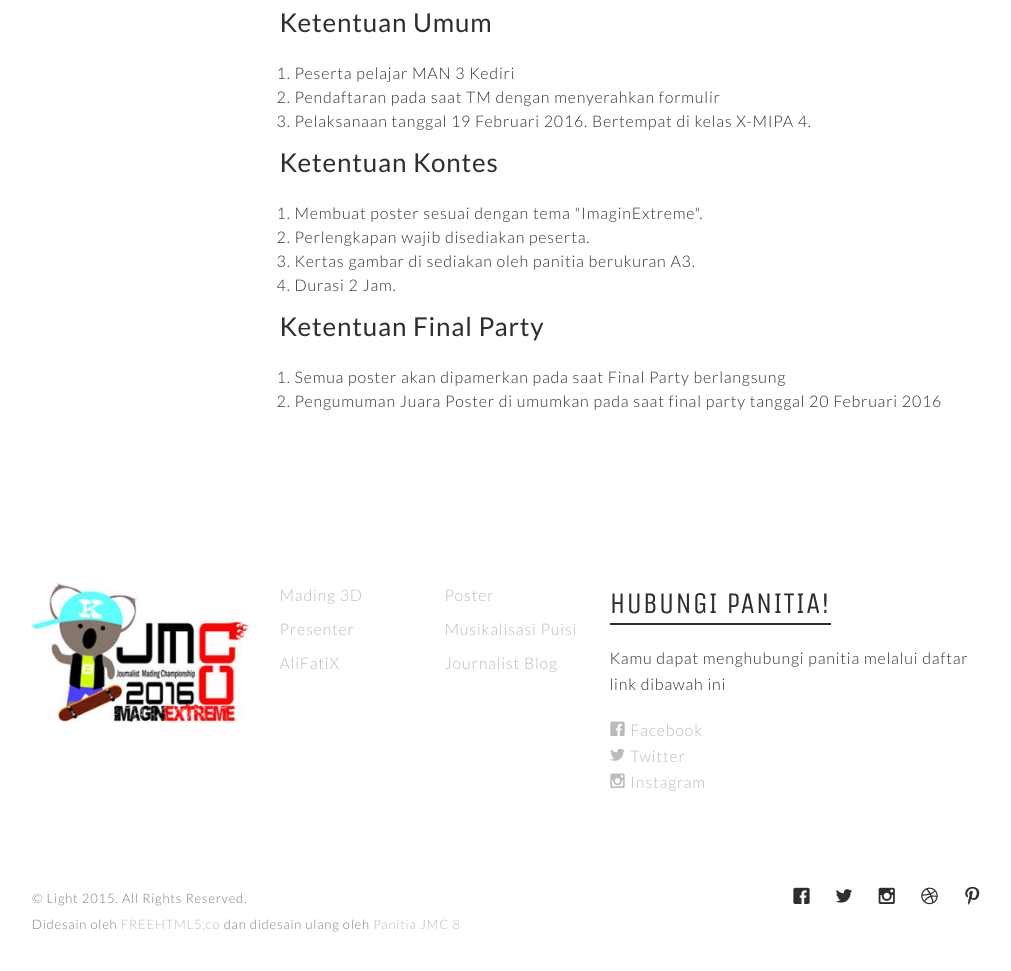
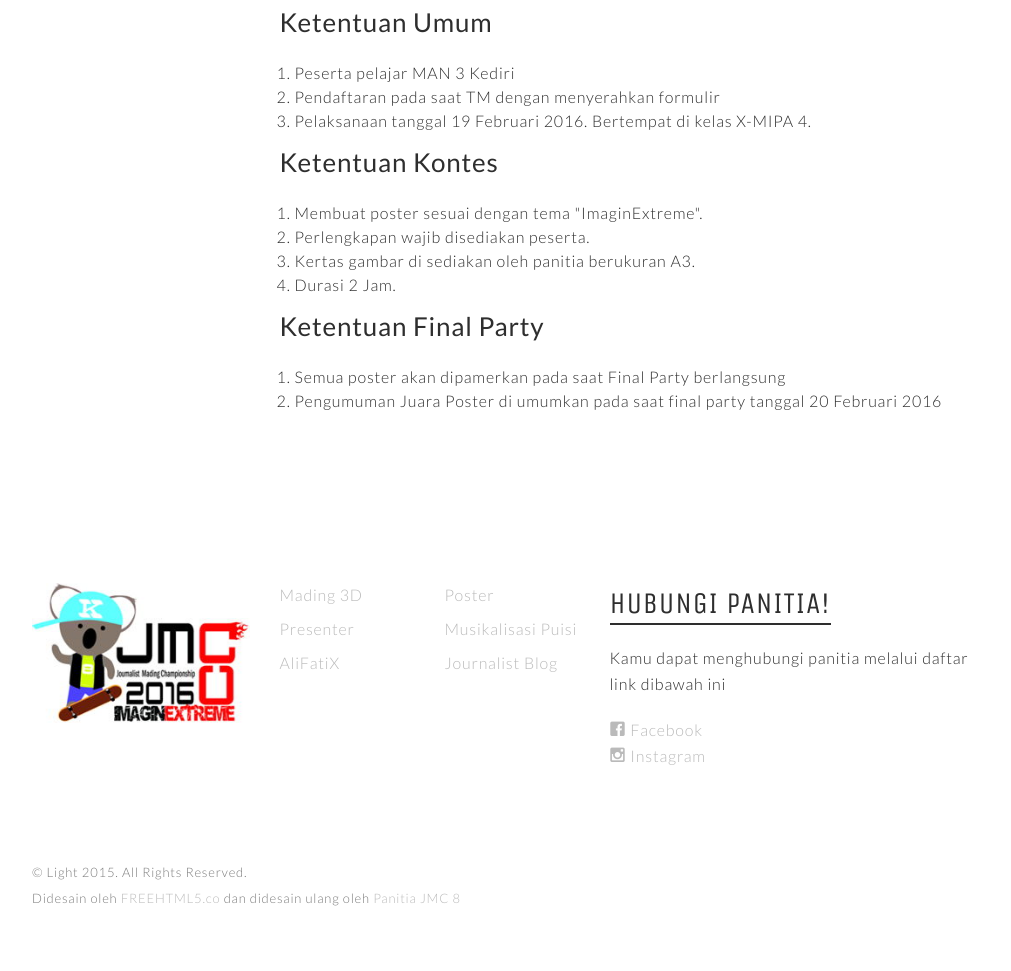
Before and after one commit to jmc-m3k/jmc-m3k, a plain HTML site: page poster.html in a window 1280 px wide. Shown: the part 563-1534 px from the top of the page, without its empty margins (128-1139 px from the left). Drawn offline with nearby package versions, Linux system fonts and the light colour scheme.

Commit message:
Update poster.html

```diff
--- a/poster.html
+++ b/poster.html
@@ -163,9 +163,8 @@
 						</div>
 						<p>Kamu dapat menghubungi panitia melalui daftar link dibawah ini </p>
 						<div class="kontak">
-                        <li><a href="#"><i class="icon-facebook"></i> Facebook</a></li>
-						<li><a href="#"><i class="icon-twitter"></i> Twitter</a></li>
-						<li><a href="#"><i class="icon-instagram"></i> Instagram</a></li>
+                        <li><a href="https://www.facebook.com/JMCMAN3Kediri"><i class="icon-facebook"></i> Facebook</a></li>
+						<li><a href="https://www.instagram.com/jmc8_m3k/"><i class="icon-instagram"></i> Instagram</a></li>
                         </div></div>
 				</div>
 				<div class="fh5co-spacer fh5co-spacer-md"></div>
@@ -173,15 +172,7 @@
 					<div class="col-md-6">
 						<p class="fh5co-copyright">© Light 2015. All Rights Reserved. <br>Didesain oleh <a href="http://freehtml5.co" target="_blank">FREEHTML5.co</a> dan didesain ulang oleh <a href="http://jmc-m3k.github.io" target="_blank">Panitia JMC 8</a></p>
 					</div>
-					<div class="col-md-6">
-						<ul class="fh5co-social">
-							<li><a href="#"><i class="icon-facebook"></i></a></li>
-							<li><a href="#"><i class="icon-twitter"></i></a></li>
-							<li><a href="#"><i class="icon-instagram"></i></a></li>
-							<li><a href="#"><i class="icon-dribbble"></i></a></li>
-							<li><a href="#"><i class="icon-pinterest"></i></a></li>
-						</ul>
-					</div>
+
 				</div>
 			</div>
 		</footer>
```
